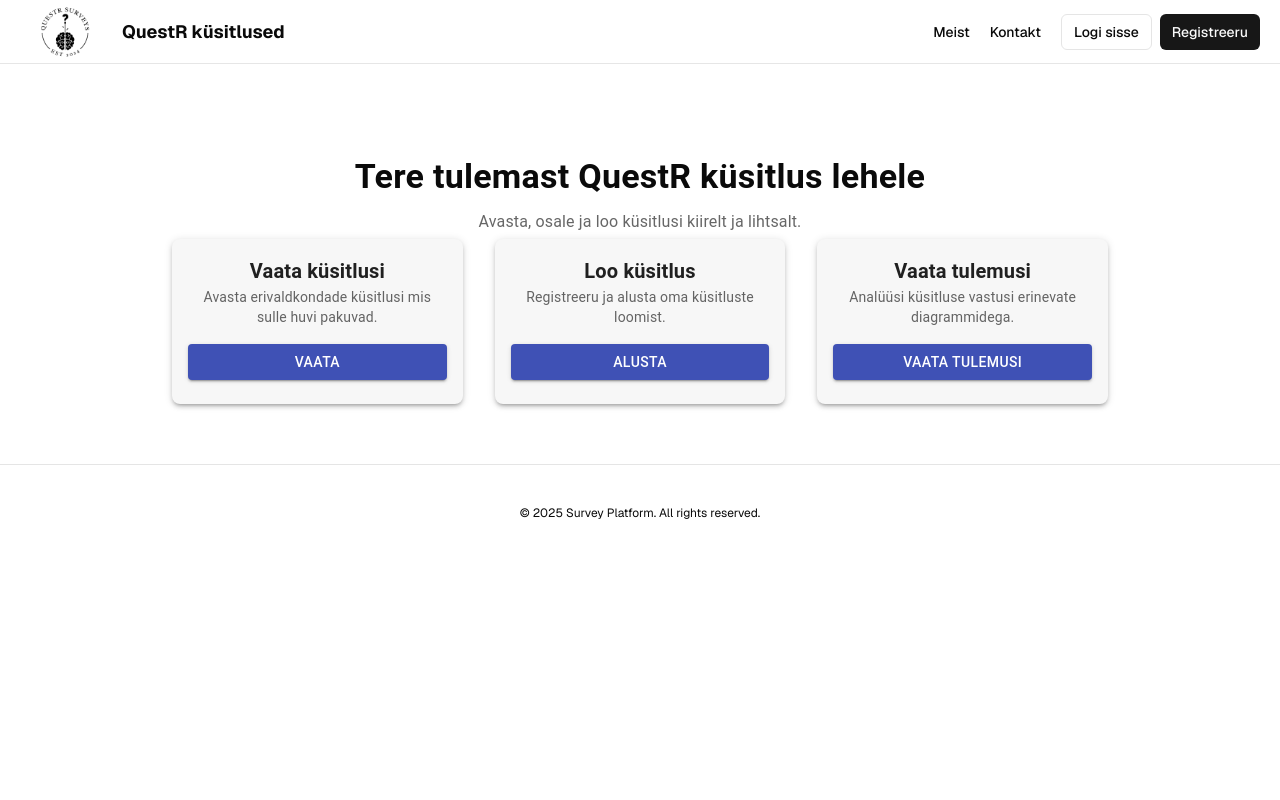
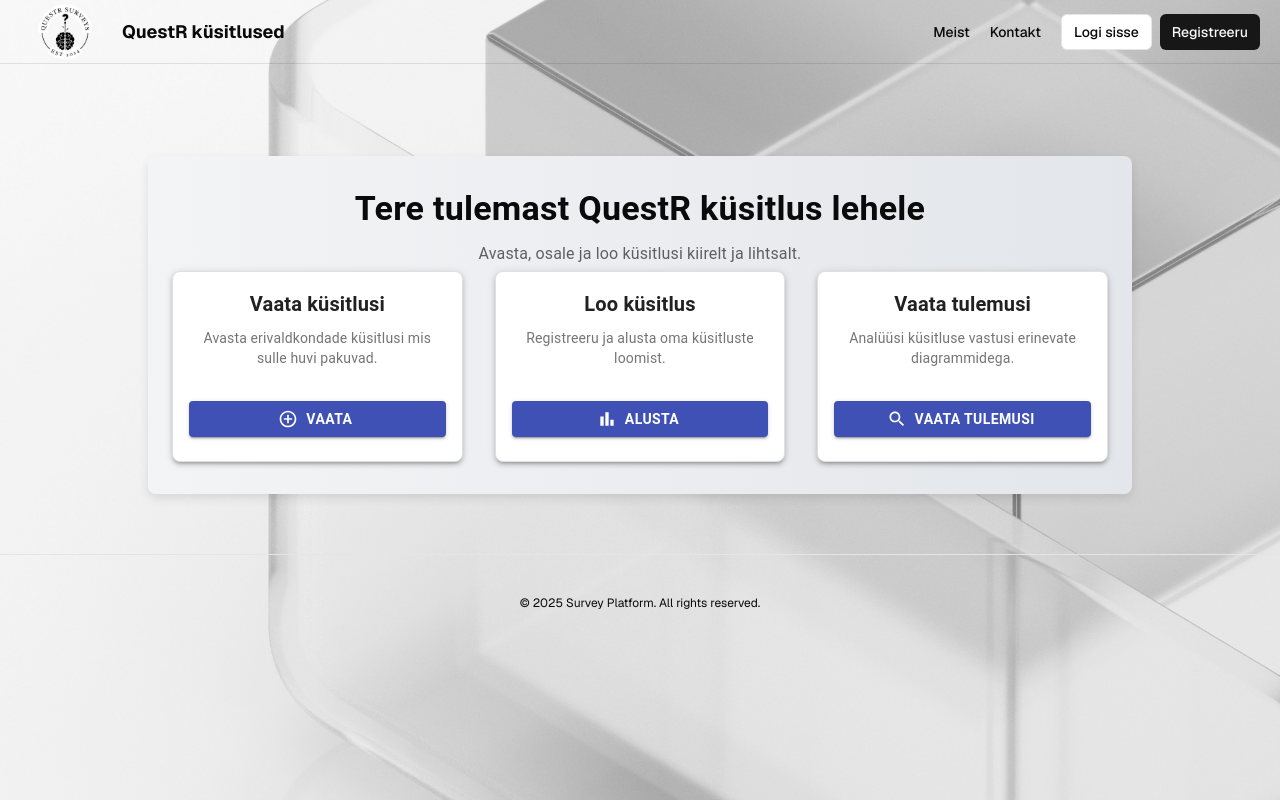
Before and after one commit to rakenduste-programmeerimine-2024/survey-platform, a Next.js app: page / in a window 1280 px wide. Built offline with nearby package versions, Linux system fonts and the light colour scheme; no server answers.

Commit message:
fix:supabase connection fix

```diff
--- a/app/globals.css
+++ b/app/globals.css
@@ -59,6 +59,15 @@
   }
 }
 
+body {
+  background-image: url('/background.jpg');
+  background-size: cover;
+  background-repeat: no-repeat;
+  background-attachment: fixed;
+  background-position: center;
+}
+
+
 @layer base {
   * {
     @apply border-border;
--- a/components/Home/HomeContent.tsx
+++ b/components/Home/HomeContent.tsx
@@ -8,11 +8,18 @@ import {
   Button,
 } from "@mui/material";
 import Link from "next/link";
+import SearchIcon from "@mui/icons-material/Search";
+import AddCircleOutlineIcon from "@mui/icons-material/AddCircleOutline";
+import BarChartIcon from "@mui/icons-material/BarChart";
 
 
 const HomeContent = () => {
   return (
-    <Container sx={{ mt: 4 }}>
+    <Container sx={{mt: 4, p: 4, borderRadius: 2,
+      background: "linear-gradient(to right, #f3f4f6, #e3e6ea)",
+      boxShadow: "0px 4px 10px rgba(0, 0, 0, 0.1)",
+    }}
+    >
       <Typography variant="h4" gutterBottom sx={{ textAlign: "center", fontWeight: 600 }}>
         Tere tulemast QuestR küsitlus lehele
       </Typography>
@@ -22,24 +29,32 @@ const HomeContent = () => {
 
       <Grid container spacing={4} justifyContent="center">
         <Grid item xs={12} sm={6} md={4}>
-          <Card sx={{ boxShadow: 3, borderRadius: 2, bgcolor: "#f7f7f7" }}>
+          <Card sx={{ boxShadow: 3, borderRadius: 2, bgcolor: "#ffffff", border: "1px solid #e0e0e0",
+            transition: "transform 0.3s, box-shadow 0.3s",
+              "&:hover": {
+            transform: "scale(1.05)",
+            boxShadow: "0px 8px 20px rgba(0, 0, 0, 0.2)",
+              },
+          }}>
             <CardContent sx={{ textAlign: "center" }}>
             <Link href="/vaata_kusitlusi" passHref>
-              <Typography variant="h6" sx={{ fontWeight: 600 }}>
+              <Typography variant="h6" sx={{ fontWeight: "bold", mb: 1}}>
                 Vaata küsitlusi
               </Typography>
-              <Typography variant="body2" sx={{ color: "text.secondary" }}>
+              <Typography variant="body2" sx={{ color: "#757575", mb: 2}}>
                 Avasta erivaldkondade küsitlusi mis sulle huvi pakuvad.
               </Typography>
               <Button
                 variant="contained"
+                startIcon={<AddCircleOutlineIcon />}
                 sx={{
                   mt: 2,
-                  bgcolor: "#3f51b5",
-                  color: "#fff",
+                  bgcolor: "#3f51b5 !important",
+                  color: "#fff !important",
+                  fontWeight: 600,
                   "&:hover": {
-                    bgcolor: "#303f9f",
-                    color: "#fff",
+                    bgcolor: "#303f9f !important",
+                    color: "#fff !important",
                   },
                   width: "100%",
                 }}
@@ -52,24 +67,32 @@ const HomeContent = () => {
         </Grid>
 
         <Grid item xs={12} sm={6} md={4}>
-          <Card sx={{ boxShadow: 3, borderRadius: 2, bgcolor: "#f7f7f7" }}>
+          <Card sx={{ boxShadow: 3, borderRadius: 2, bgcolor: "#ffffff", border: "1px solid #e0e0e0",
+            transition: "transform 0.3s, box-shadow 0.3s",
+              "&:hover": {
+            transform: "scale(1.05)",
+            boxShadow: "0px 8px 20px rgba(0, 0, 0, 0.2)",
+              },
+          }}>
             <CardContent sx={{ textAlign: "center" }}>
             <Link href="/loo_kusitlus" passHref>
-              <Typography variant="h6" sx={{ fontWeight: 600 }}>
+              <Typography variant="h6" sx={{ fontWeight: "bold", mb: 1}}>
                 Loo küsitlus
               </Typography>
-              <Typography variant="body2" sx={{ color: "text.secondary" }}>
+              <Typography variant="body2" sx={{ color: "#757575", mb: 2}}>
                 Registreeru ja alusta oma küsitluste loomist.
               </Typography>
               <Button
                 variant="contained"
+                startIcon={<BarChartIcon />}
                 sx={{
                   mt: 2,
-                  bgcolor: "#3f51b5",
-                  color: "#fff",
+                  bgcolor: "#3f51b5 !important",
+                  color: "#fff !important",
+                  fontWeight: 600,
                   "&:hover": {
-                    bgcolor: "#303f9f",
-                    color: "#fff",
+                    bgcolor: "#303f9f !important",
+                    color: "#fff !important",
                   },
                   width: "100%",
                 }}
@@ -82,24 +105,32 @@ const HomeContent = () => {
         </Grid>
 
         <Grid item xs={12} sm={6} md={4}>
-          <Card sx={{ boxShadow: 3, borderRadius: 2, bgcolor: "#f7f7f7" }}>
+          <Card sx={{ boxShadow: 3, borderRadius: 2, bgcolor: "#ffffff", border: "1px solid #e0e0e0",
+            transition: "transform 0.3s, box-shadow 0.3s",
+              "&:hover": {
+            transform: "scale(1.05)",
+            boxShadow: "0px 8px 20px rgba(0, 0, 0, 0.2)",
+              },
+          }}>
             <CardContent sx={{ textAlign: "center" }}>
               <Link href="/vaata_tulemusi" passHref>
-              <Typography variant="h6" sx={{ fontWeight: 600 }}>
+              <Typography variant="h6" sx={{ fontWeight: "bold", mb: 1}}>
                 Vaata tulemusi
               </Typography>
-              <Typography variant="body2" sx={{ color: "text.secondary" }}>
+              <Typography variant="body2" sx={{ color: "#757575", mb: 2}}>
                 Analüüsi küsitluse vastusi erinevate diagrammidega.
               </Typography>
               <Button
                 variant="contained"
+                startIcon={<SearchIcon />}
                 sx={{
                   mt: 2,
-                  bgcolor: "#3f51b5",
-                  color: "#fff",
+                  bgcolor: "#3f51b5 !important",
+                  color: "#fff !important",
+                  fontWeight: 600,
                   "&:hover": {
-                    bgcolor: "#303f9f",
-                    color: "#fff",
+                    bgcolor: "#303f9f !important",
+                    color: "#fff !important",
                   },
                   width: "100%",
                 }}
--- a/components/contact/KontaktInfo.tsx
+++ b/components/contact/KontaktInfo.tsx
@@ -36,12 +36,12 @@ const KontaktInfo = () => {
         startIcon={<EmailIcon />}
         sx={{
           mt: 2,
-          bgcolor: "primary.main",
-          color: "#fff",
+          bgcolor: "#3f51b5 !important",
+          color: "#fff !important",
           textTransform: "none",
           fontWeight: "bold",
           "&:hover": {
-            bgcolor: "primary.dark",
+            bgcolor: "#303f9f !important",
           },
           px: 4,
           py: 1.5,
```
Also changed, not shown: app/loo_kusitlus/page.tsx (+114 -98 lines), lib/supabaseClient.ts (+8 -4 lines), public/background.jpg (added).
